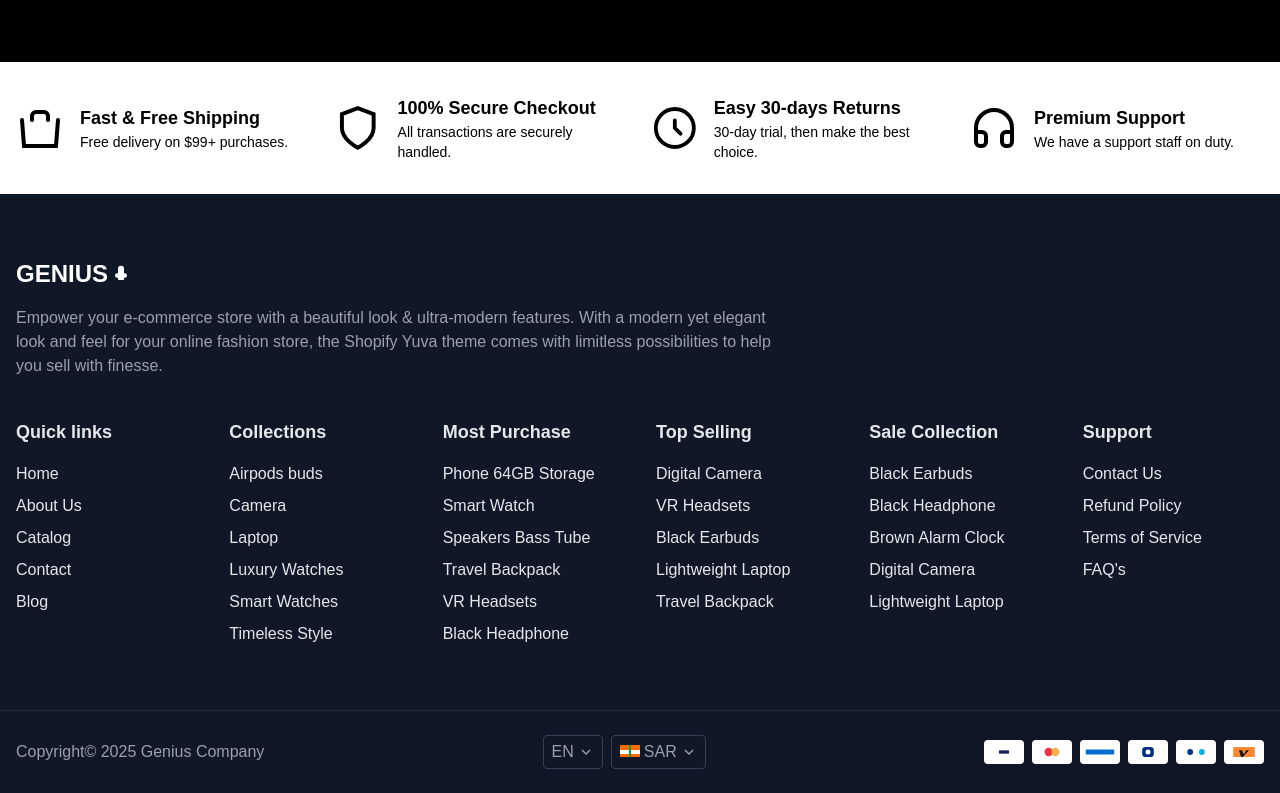
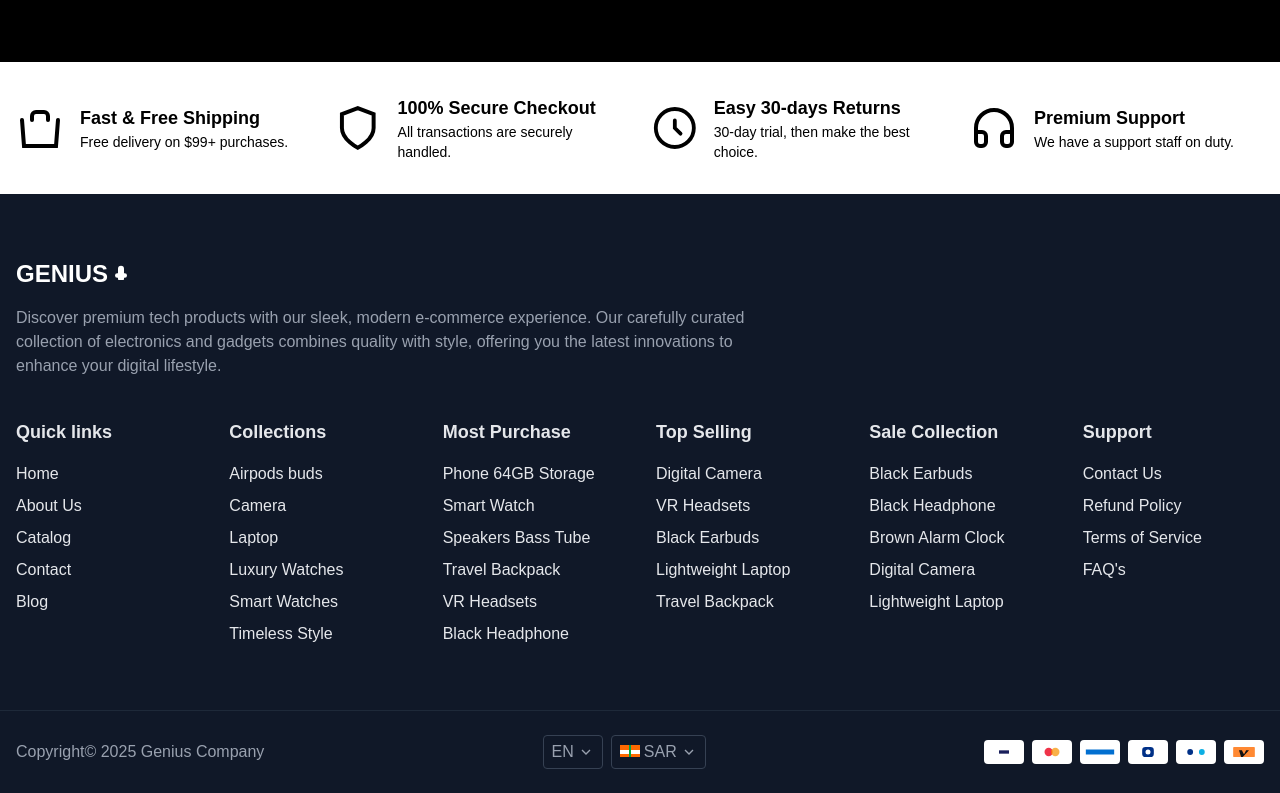
Before and after one commit to Genius-Computers/medusa-marketplace-frontend, a Next.js app: page / in a window 1280 px wide. Shown: the part 2604-3397 px from the top of the page. Built offline with nearby package versions, Linux system fonts and the light colour scheme.

Commit message:
chore: update copy

```diff
--- a/components/Footer.tsx
+++ b/components/Footer.tsx
@@ -72,7 +72,7 @@ const Footer = () => {
                 </span>
               </h2>
               <p className="text-gray-400">
-                Empower your e-commerce store with a beautiful look & ultra-modern features. With a modern yet elegant look and feel for your online fashion store, the Shopify Yuva theme comes with limitless possibilities to help you sell with finesse.
+                Discover premium tech products with our sleek, modern e-commerce experience. Our carefully curated collection of electronics and gadgets combines quality with style, offering you the latest innovations to enhance your digital lifestyle.
               </p>
             </div>
           </div>
```
